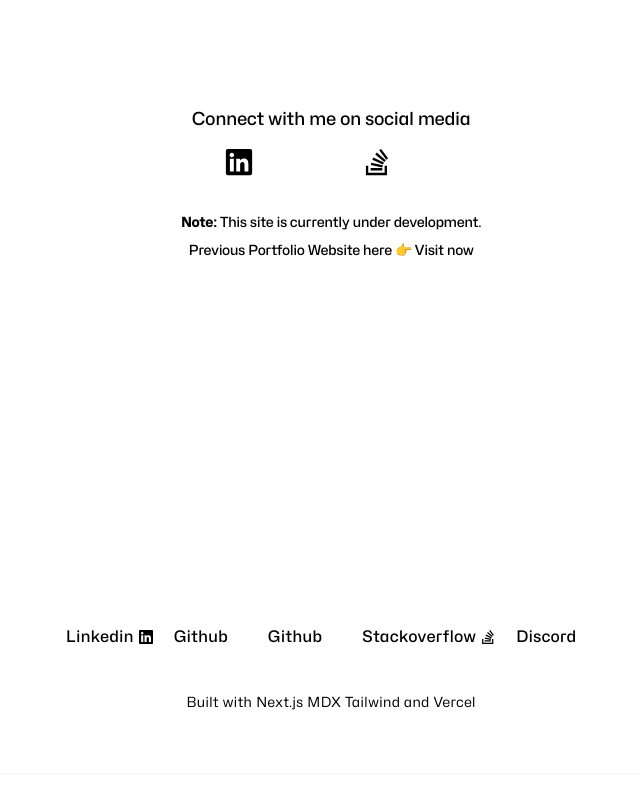
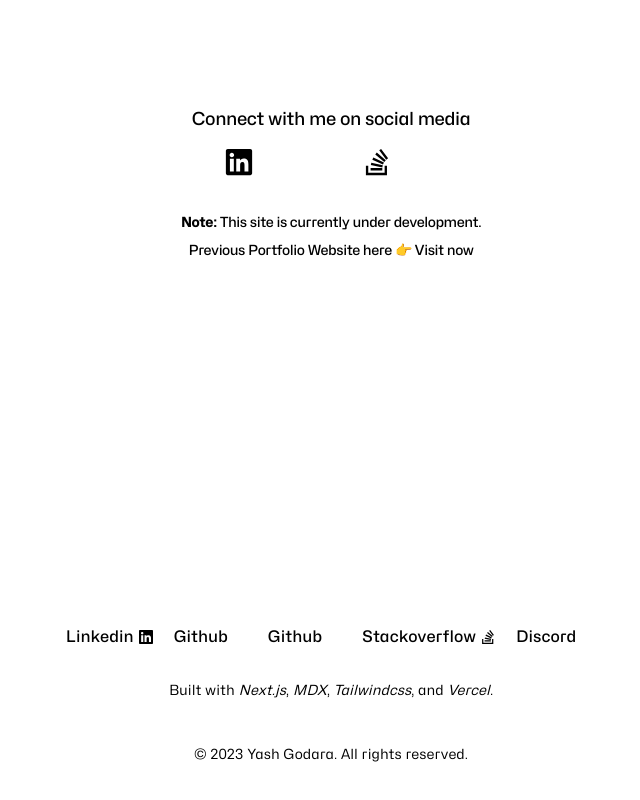
Before and after one commit to y17godara/website, a Next.js app: page / in a window 1280 px wide. Shown: the part 402-1202 px from the top of the page, without its empty margins (309-949 px from the left). Built offline with nearby package versions, Linux system fonts and the light colour scheme; no server answers; some icons are missing.

Commit message:
styles: added copyright in footer | scroll y

```diff
--- a/components/Footer.tsx
+++ b/components/Footer.tsx
@@ -13,6 +13,7 @@ export function Footer() {
     >
       {/* Socials */}
       <footer className='mx-auto flex max-w-[700px] flex-col items-center justify-between gap-3 px-4 py-3 md:px-6'>
+        <div className='flex flex-col items-center justify-center text-center'>
           <div className='flex flex-col justify-between font-medium lg:flex-row'>
             <div className='flex space-x-5'>
               {socials.map((social, index) => (
@@ -31,20 +32,44 @@ export function Footer() {
           {/* Build Stack */}
           <p className='text-tertity mt-8 text-sm '>
             Built with{' '}
-          <Link className='underline-offset-2 hover:underline' href={'/'}>
+            <Link
+              className='italic underline-offset-2 hover:underline'
+              href={'/'}
+            >
               Next.js
-          </Link>{' '}
-          <Link className='underline-offset-2 hover:underline' href={'/'}>
+            </Link>
+            {', '}
+            <Link
+              className='italic underline-offset-2 hover:underline'
+              href={'/'}
+            >
               MDX
-          </Link>{' '}
-          <Link className='underline-offset-2 hover:underline' href={'/'}>
-            Tailwind
-          </Link>{' '}
+            </Link>
+            {', '}
+            <Link
+              className='italic underline-offset-2 hover:underline'
+              href={'/'}
+            >
+              Tailwindcss
+            </Link>
+            {', '}
             and{' '}
-          <Link className='underline-offset-2 hover:underline' href={'/'}>
+            <Link
+              className='italic underline-offset-2 hover:underline'
+              href={'/'}
+            >
               Vercel
-          </Link>{' '}
+            </Link>
+            {'. '}
           </p>
+        </div>
+
+        {/* Copy Rights */}
+        <div className='flex flex-col items-center justify-center text-center'>
+          <p className='text-tertity mt-8 text-sm '>
+            © {new Date().getFullYear()} Yash Godara. All rights reserved.
+          </p>
+        </div>
       </footer>
     </div>
   );
--- a/styles/globals.css
+++ b/styles/globals.css
@@ -25,7 +25,7 @@
     --boxBg: var(--gray-4);
   }
   html {
-    -webkit-scrollbar: none;
-    overflow-y: hidden;
+    /* -webkit-scrollbar: none; */
+    /* overflow-y: hidden; */
   }
 }
```
Lines whose indentation alone changed are shown as unchanged.
